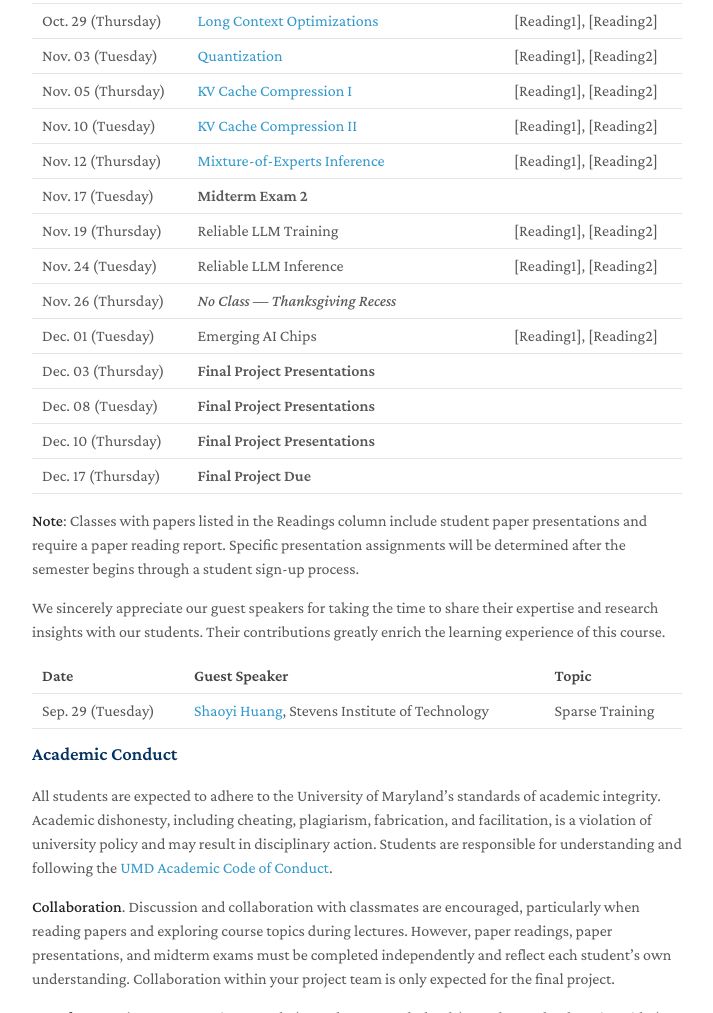
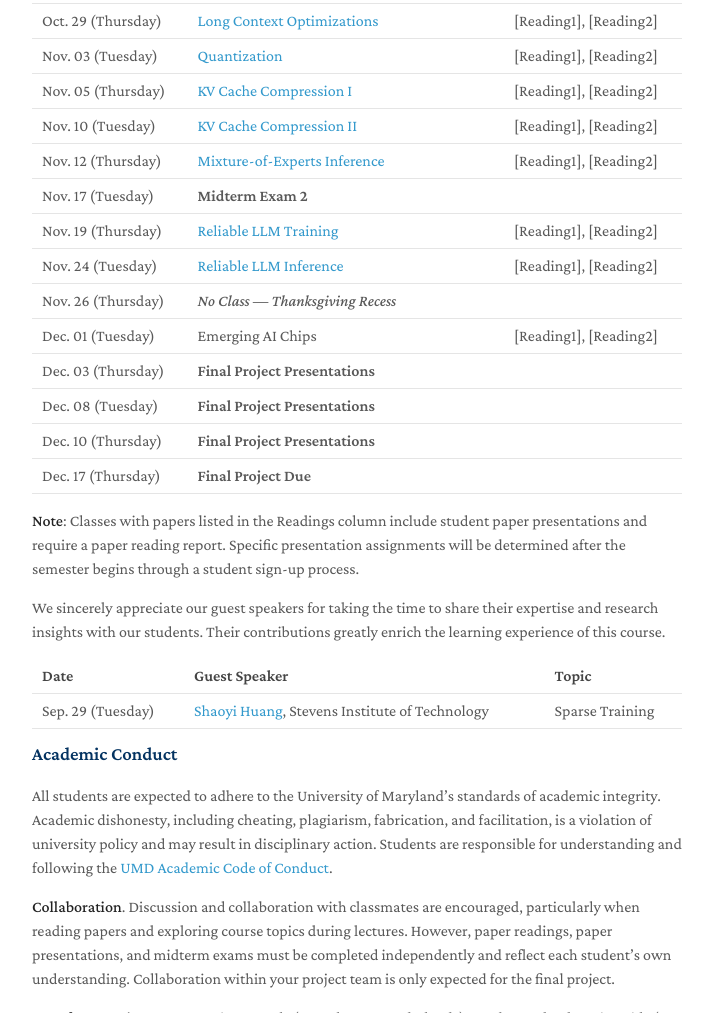
Before and after one commit to hyfshishen/hyfshishen.github.io, a plain HTML site: page teaching/teaching-26fall-cmsc828g/index.html in a window 1280 px wide. Shown: the part 2440-3453 px from the top of the page, without its empty margins (438-1151 px from the left). Drawn offline with nearby package versions, Linux system fonts and the light colour scheme; some icons are missing.

Commit message:
updating

```diff
--- a/teaching/teaching-26fall-cmsc828g/index.html
+++ b/teaching/teaching-26fall-cmsc828g/index.html
@@ -383,13 +383,13 @@ Students are expected to attend class regularly and actively engage with lecture
   </tr>
   <tr>
     <td>Nov. 19 (Thursday)</td>
-    <td>Reliable LLM Training</td>
+    <td><a href="./17-reliable-llm-training.pdf">Reliable LLM Training</a></td>
     <td>[Reading1], [Reading2]</td>
   </tr>
 
   <tr>
     <td>Nov. 24 (Tuesday)</td>
-    <td>Reliable LLM Inference</td>
+    <td><a href="./18-reliable-llm-inference.pdf">Reliable LLM Inference</a></td>
     <td>[Reading1], [Reading2]</td>
   </tr>
   <tr>
```
Also changed, not shown: service/index.html (+1 -1 lines), 2 other files.
